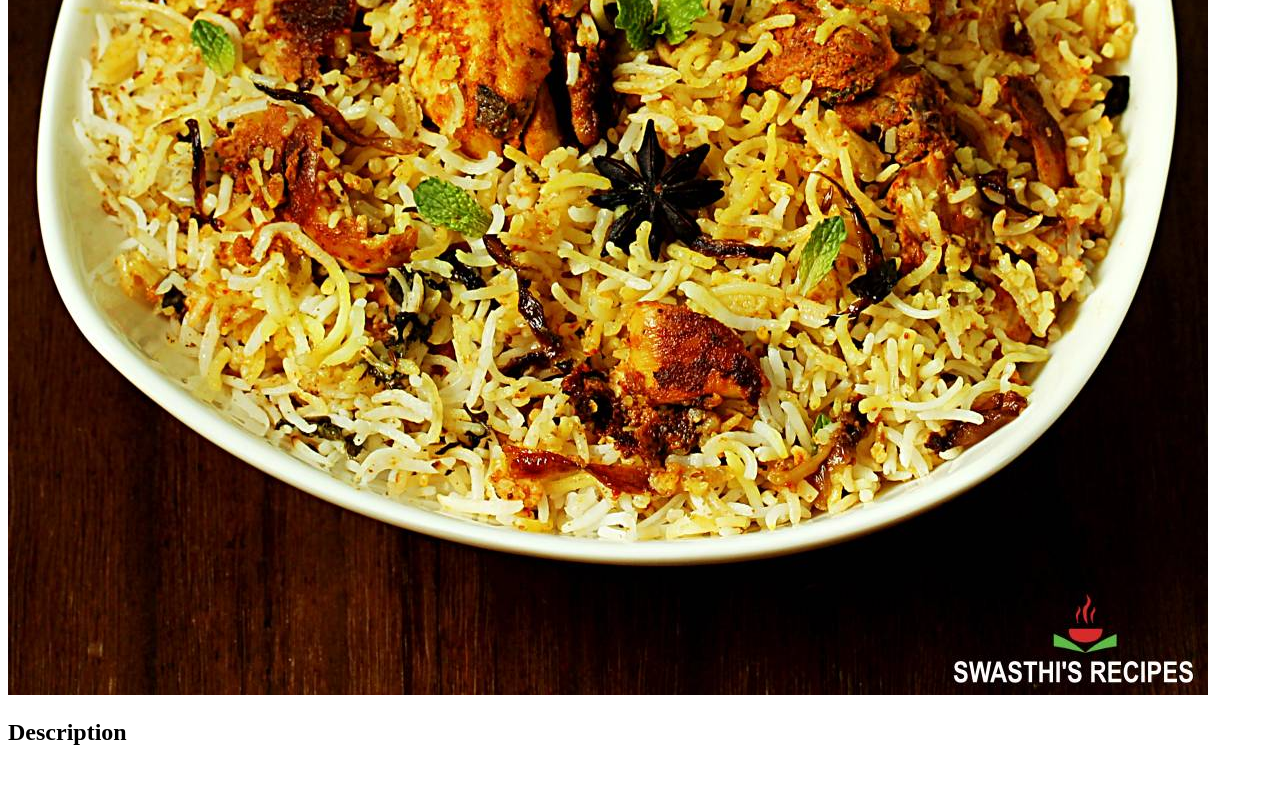
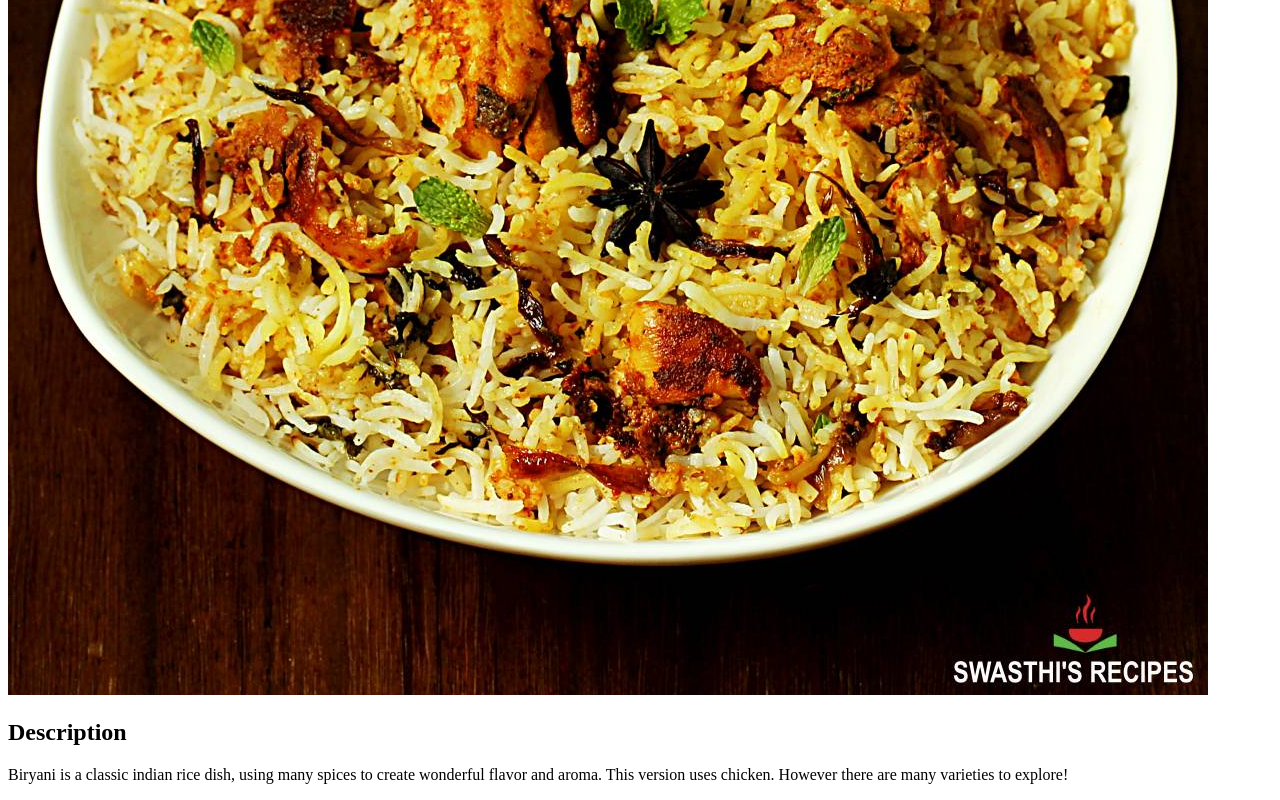
Before and after one commit to kseenivasan/odin-recipes, a plain HTML site: page recipes/biryani.html in a window 1280 px wide. Shown: the part 585-1385 px from the top of the page. Before the commit the page ends 1351 px from the top, so only its background shows below. Drawn offline with Linux system fonts and the light colour scheme.

Commit message:
Fill out descrption of biryani

```diff
--- a/recipes/biryani.html
+++ b/recipes/biryani.html
@@ -7,5 +7,8 @@
         <h1>Biryani</h1>
         <img src="../images/biryani.jpg" alt="yummy biryani">
         <h2>Description</h2>
+        <p>Biryani is a classic indian rice dish, using many spices to create wonderful flavor and aroma. This version uses
+            chicken. However there are many varieties to explore!
+        </p>
     </body>
 </html>
```
